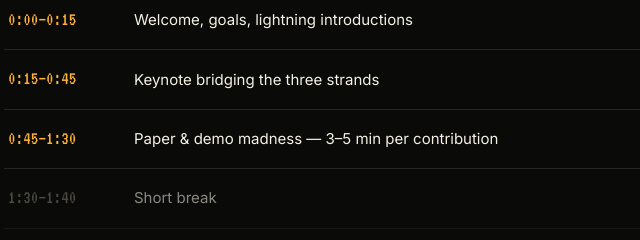
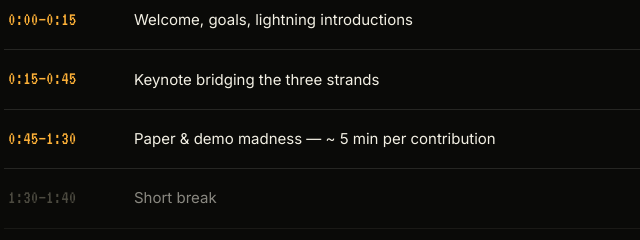
Before and after one commit to luflohr/Sense-Show-Act_ISS2026, a plain HTML site: page index.html in a window 1280 px wide. Shown: the part 4500-4740 px from the top of the page, 100-740 px from the left. Drawn offline with Linux system fonts and the light colour scheme.

```diff
--- a/index.html
+++ b/index.html
@@ -236,7 +236,7 @@
         </li>
         <li class="schedule-item">
           <span class="schedule-time">0:45&ndash;1:30</span>
-          <span class="schedule-activity">Paper &amp; demo madness &mdash; 3&ndash;5 min per contribution</span>
+          <span class="schedule-activity">Paper &amp; demo madness &mdash; ~ 5 min per contribution</span>
           <span class="schedule-tag">Short talks</span>
         </li>
         <li class="schedule-item schedule-item-break">
```
